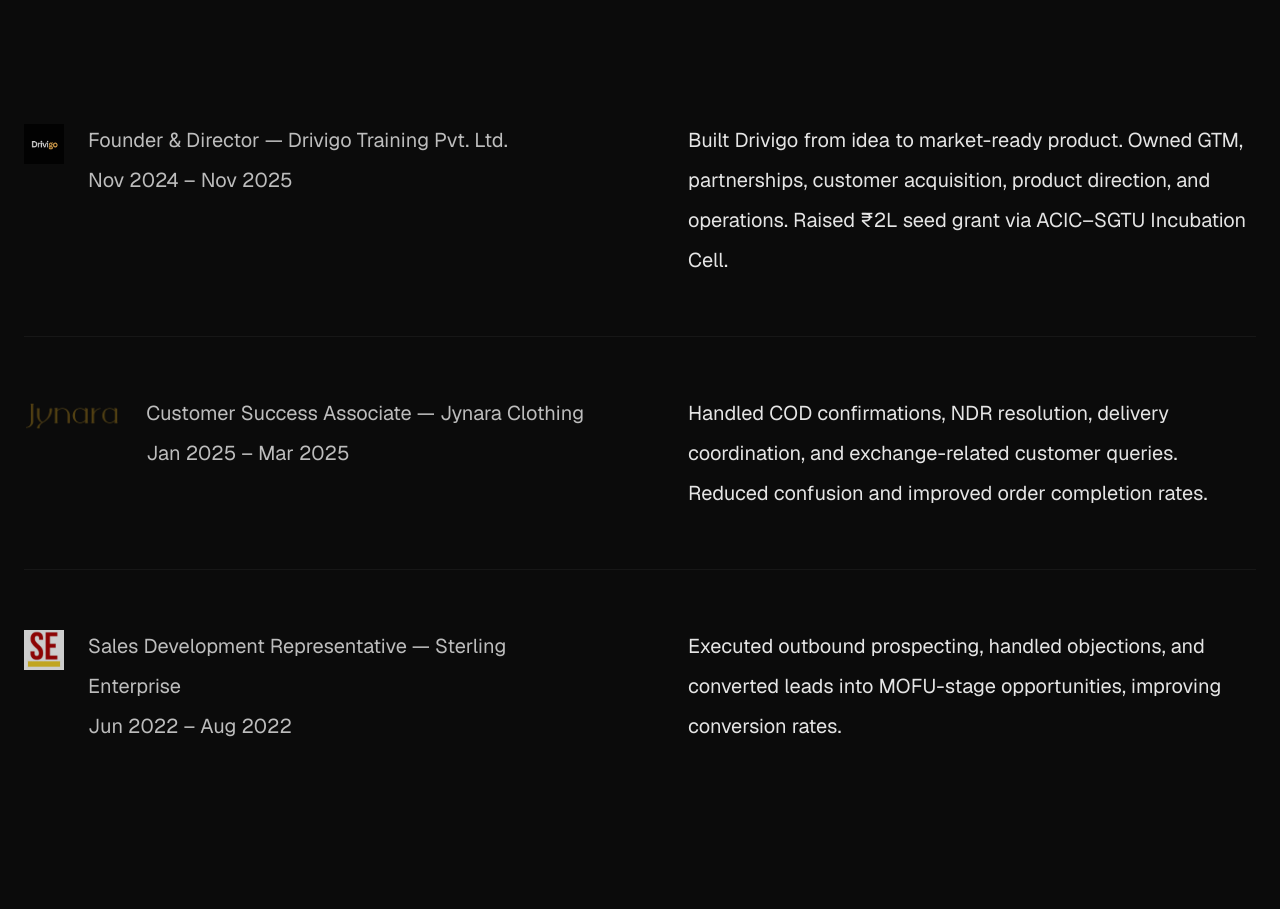
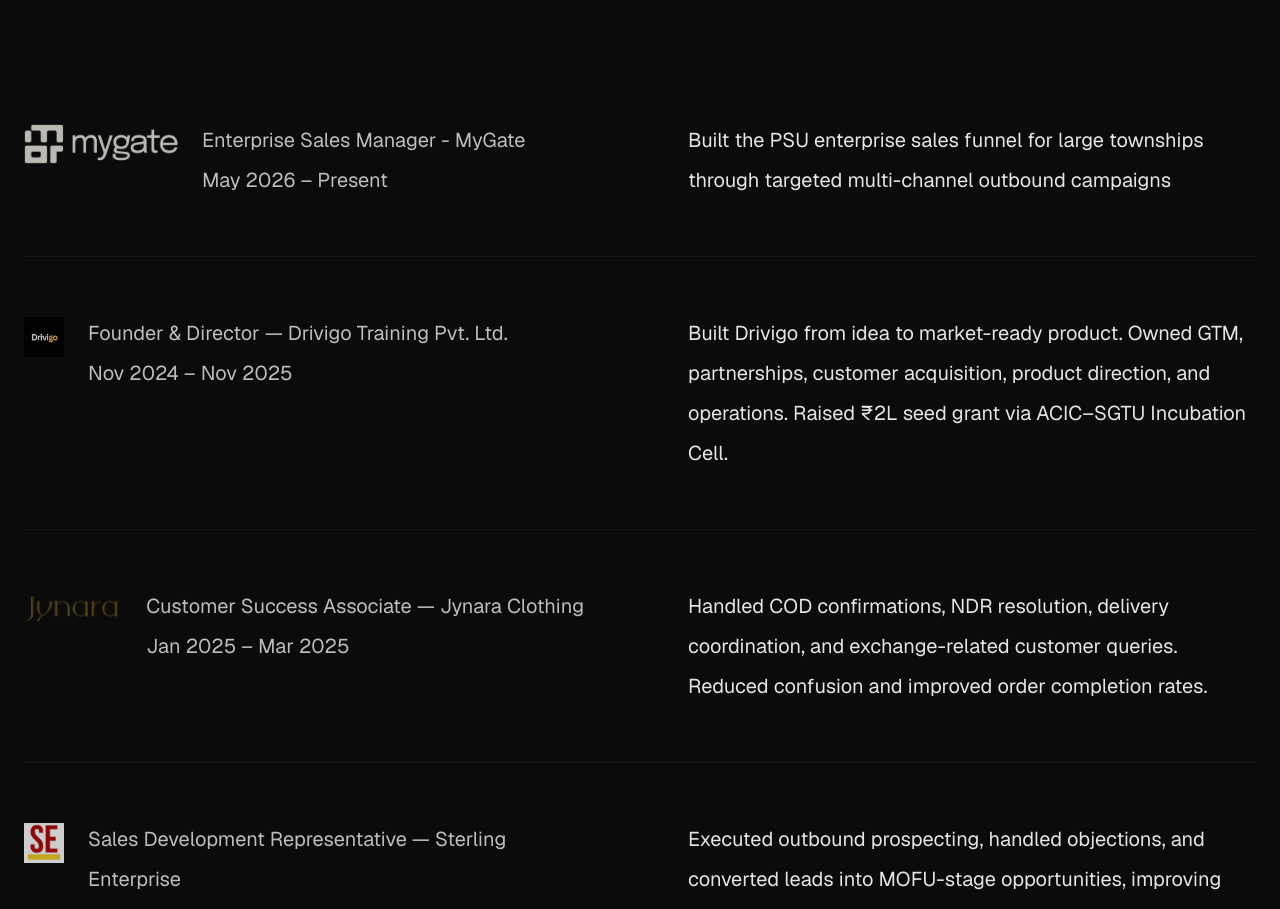
Before and after one commit to deepanshu2205/myportfolio, a Next.js app: page / in a window 1280 px wide. Shown: the part 3080-3989 px from the top of the page. Built offline with nearby package versions, Linux system fonts and the light colour scheme.

Commit message:
cv update + experience

```diff
--- a/app/page.tsx
+++ b/app/page.tsx
@@ -156,6 +156,13 @@
 
       {/* EXPERIENCE */}
       <Section id="experience" title="EXPERIENCE">
+        <TwoCol
+          logo="/logos/mygate.png"
+          left={`Enterprise Sales Manager - MyGate
+May 2026 – Present`}
+          right="Built the PSU enterprise sales funnel for large townships through targeted multi-channel outbound campaigns"
+        />
+
         <TwoCol
           logo="/logos/drivigo.png"
           left={`Founder & Director — Drivigo Training Pvt. Ltd.
```
Also changed, not shown: public/logos/mygate.png (added), 1 other file (tests, documents, lock files or other folders).
